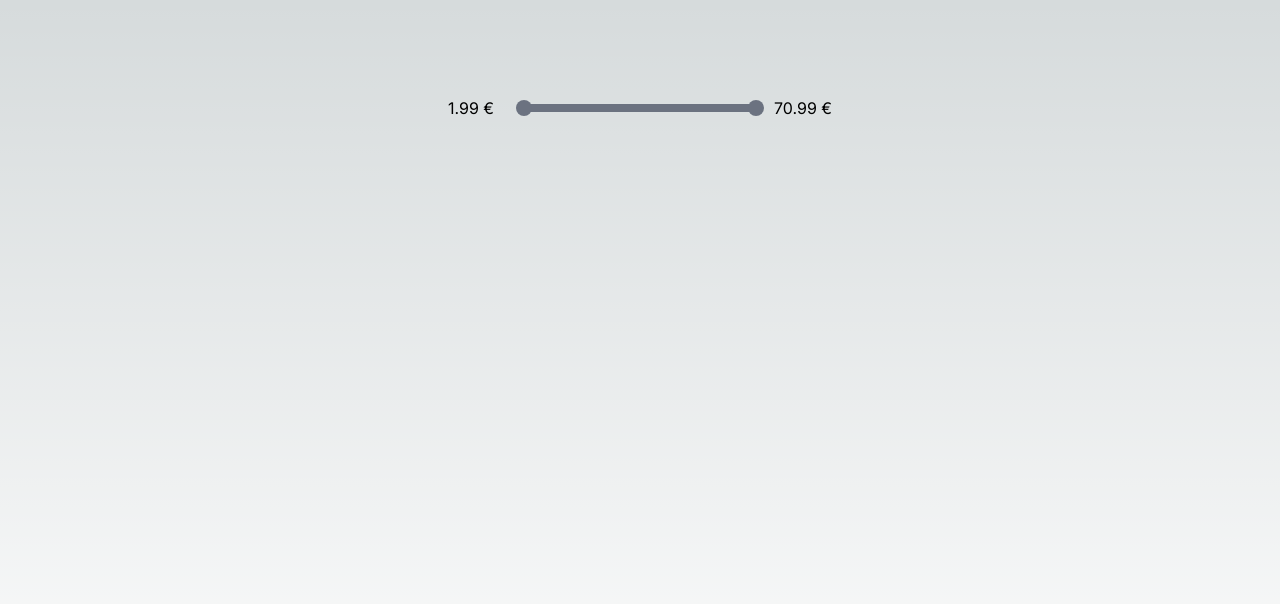
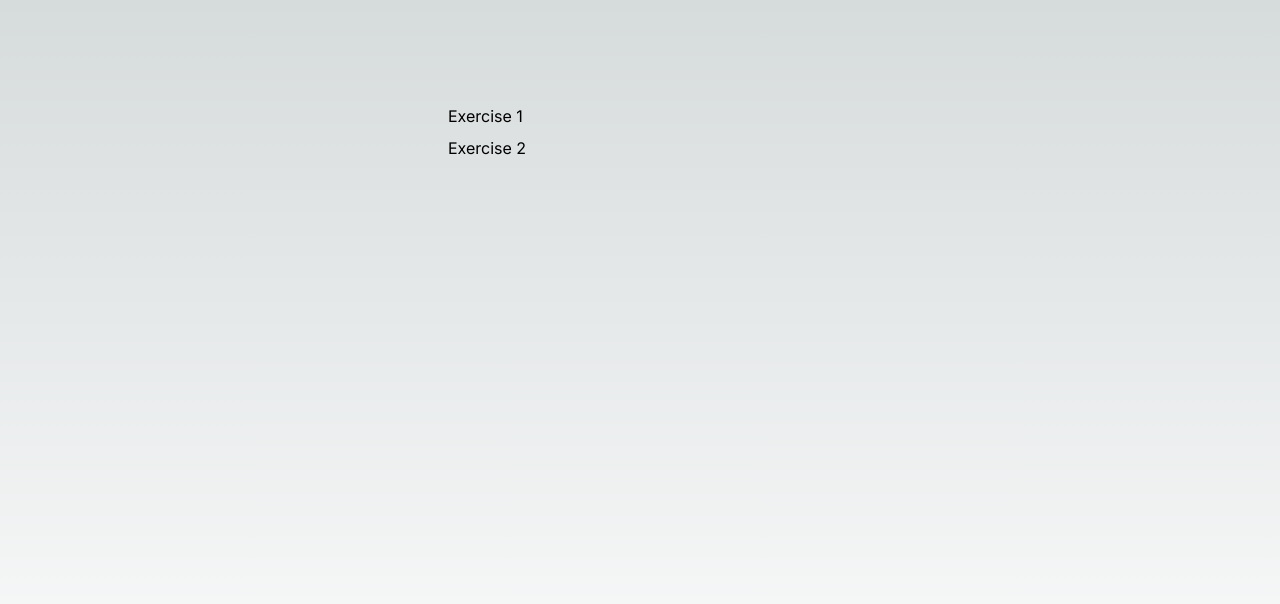
Before and after one commit to Hajskaads/custom-range, a Next.js app: page / in a window 1280 px wide. Shown: the top 604 px of the page. Built offline with nearby package versions, Linux system fonts and the light colour scheme.

Commit message:
functional fixedRange

```diff
--- a/app/exercise1/page.tsx
+++ b/app/exercise1/page.tsx
@@ -1,5 +1,3 @@
-"use client";
-
 import Range from "@components/range/range";
 
 export default function Home() {
--- a/app/exercise2/page.tsx
+++ b/app/exercise2/page.tsx
@@ -1,5 +1,3 @@
-"use client";
-
 import Range from "@components/range/range";
 
 export default function Home() {
--- a/app/page.tsx
+++ b/app/page.tsx
@@ -1,12 +1,17 @@
-"use client";
-
-import Range from "@components/range/fixedRange/fixedRange";
+import Link from "next/link";
 
 export default function Home() {
   return (
     <main className="flex min-h-screen flex-col items-center justify-between p-24">
       <div className="w-96">
-        <Range />
+        <ul>
+          <li className="my-2">
+            <Link href="/exercise1">Exercise 1</Link>
+          </li>
+          <li className="my-2">
+            <Link href="/exercise2">Exercise 2</Link>
+          </li>
+        </ul>
       </div>
     </main>
   );
--- a/components/range/fixedRange/fixedRange.tsx
+++ b/components/range/fixedRange/fixedRange.tsx
@@ -1,84 +1,20 @@
+"use client";
+
 import React, { useState, useRef, useEffect } from "react";
 import s from "../range.module.css";
 import FixedLabel from "./fixedLabel/fixedLabel";
 import RangeBullet from "../shared/rangeBullet/rangeBullet";
 import { BulletType } from "@lib/types";
+import normalizeValue from "@lib/normalizeValue";
+import transformToPercentage from "@lib/transformToPercentage";
+import findClosestValue from "@lib/findClosestValue";
 
 const minBullet: BulletType = "min";
 const maxBullet: BulletType = "max";
 
-/**
- * Finds the value in the given array that is closest to the target number.
- * If the target number is exactly between two values, it returns the highest or lowest value based on the isMax flag.
- *
- * @param {number[]} numbers - Array of numbers to search.
- * @param {number} target - Target number.
- * @param {boolean} isMax - Flag indicating whether to return the highest or lowest value when equidistant.
- * @returns {number} - The value in the array that is closest to the target number.
- */
-function findClosestValue(
-  target: number,
-  numbers: number[],
-  isMax: boolean
-): number {
-  let closestValue = numbers[0];
-
-  // Iterate over the numbers array
-  for (let i = 1; i < numbers.length; i++) {
-    const currentNumber = numbers[i];
-
-    // Check if the absolute difference between the current number and target is smaller than the closest difference so far
-    if (Math.abs(currentNumber - target) < Math.abs(closestValue - target)) {
-      closestValue = currentNumber;
-    } else if (
-      Math.abs(currentNumber - target) === Math.abs(closestValue - target)
-    ) {
-      // Check if the numbers are equidistant from the target
-      if (isMax) {
-        closestValue = Math.max(currentNumber, closestValue);
-      } else {
-        closestValue = Math.min(currentNumber, closestValue);
-      }
-    }
-  }
-
-  return closestValue;
-}
-
-/**
- * Transforms a given number from an array to a percentage based on the minimum and maximum values of the array.
- * @param {number} number - The input number to be transformed.
- * @param {number[]} array - The array of numbers.
- * @returns {number} - The percentage value corresponding to the input number.
- */
-function transformToPercentage(number: number, array: number[]) {
-  const minValue = Math.min(...array);
-  const maxValue = Math.max(...array);
-
-  const percentage = ((number - minValue) / (maxValue - minValue)) * 100;
-  return percentage;
-}
-
-/**
- * Transforms an array of numbers to a percentage scale based on the minimum and maximum values.
- * @param {number[]} array - The array of numbers.
- * @returns {number[]} - The array of numbers transformed to a percentage scale.
- */
-function transformArrayToPercentage(array: number[]) {
-  // Find the minimum and maximum values in the array
-  const minValue = Math.min(...array);
-  const maxValue = Math.max(...array);
-
-  // Calculate the percentage for each number in the array
-  const percentageArray = array.map((number) => {
-    return ((number - minValue) / (maxValue - minValue)) * 100;
-  });
-
-  // Return the array of numbers transformed to a percentage scale
-  return percentageArray;
-}
-
 const FixedRange: React.FC = () => {
+  const [min, setMin] = useState<number>(1.99);
+  const [max, setMax] = useState<number>(70.99);
   const [minValue, setMinValue] = useState<number>(1.99);
   const [maxValue, setMaxValue] = useState<number>(70.99);
   const [fixedValues, setFixedValues] = useState<number[]>([
@@ -88,9 +24,6 @@ const FixedRange: React.FC = () => {
   const [activeBullet, setActiveBullet] = useState<BulletType | null>(null);
   const [onTopBullet, setOnTopBullet] = useState<BulletType>("max");
   const rangeRef = useRef<HTMLDivElement | null>(null);
-
-  const fixedValuesToPercentage: number[] =
-    transformArrayToPercentage(fixedValues);
 
   useEffect(() => {
     const handleMouseUp = () => {
@@ -131,27 +64,56 @@ const FixedRange: React.FC = () => {
         newValue !== minValue &&
         newValue > Math.min(...fixedValues) - 50 // If the condition is removed, bullet is re-rendered when it doesn't make sense, and if newValue > min is left, when moving the cursor very quickly, the minimum is not reached.
       ) {
+        console.log("fixedValues", fixedValues);
+        console.log("newValue", newValue);
+        console.log("min", min);
+        console.log("max", max);
+        console.log("normalizeValue", normalizeValue(min, max, newValue));
+        console.log(
+          "findClosestValue",
+          findClosestValue(
+            normalizeValue(min, max, newValue),
+            fixedValues,
+            false
+          )
+        );
+        console.log("\n");
+
         const newMinValue = +Math.max(
           Math.min(
-            findClosestValue(newValue, fixedValuesToPercentage, false),
+            findClosestValue(
+              normalizeValue(min, max, newValue),
+              fixedValues,
+              false
+            ),
+            // normalizeValue(minValue, maxValue, newValue)
             maxValue
           ),
-          Math.min(...fixedValues)
+          min
         ).toFixed(2);
-        setMinValue(newMinValue);
+        if (newMinValue !== minValue) {
+          setMinValue(newMinValue);
+        }
       } else if (
         activeBullet === maxBullet &&
         newValue !== maxValue &&
         newValue < Math.max(...fixedValues) * 1.5 // If the condition is removed, it is re-rendered when it doesn't make sense, and if newValue < max is left without a factor, when moving the cursor very quickly, the maximum is not reached.
       ) {
+        console.log("newValue", newValue);
         const newMaxValue = +Math.min(
           Math.max(
-            findClosestValue(newValue, fixedValuesToPercentage, true),
+            findClosestValue(
+              normalizeValue(min, max, newValue),
+              fixedValues,
+              true
+            ),
             minValue
           ),
-          Math.max(...fixedValues)
+          max
         ).toFixed(2);
-        setMaxValue(newMaxValue);
+        if (newMaxValue !== minValue) {
+          setMaxValue(newMaxValue);
+        }
       }
     };
 
--- a/components/range/normalRange/normalRange.tsx
+++ b/components/range/normalRange/normalRange.tsx
@@ -1,3 +1,5 @@
+"use client";
+
 import React, { useState, useRef, useEffect } from "react";
 import s from "../range.module.css";
 import { BulletType } from "@lib/types";
--- /dev/null
+++ b/lib/findClosestValue.ts
@@ -0,0 +1,37 @@
+/**
+ * Finds the value in the given array that is closest to the target number.
+ * If the target number is exactly between two values, it returns the highest or lowest value based on the isMax flag.
+ *
+ * @param {number[]} numbers - Array of numbers to search.
+ * @param {number} target - Target number.
+ * @param {boolean} isMax - Flag indicating whether to return the highest or lowest value when equidistant.
+ * @returns {number} - The value in the array that is closest to the target number.
+ */
+export default function findClosestValue(
+  target: number,
+  numbers: number[],
+  isMax: boolean
+): number {
+  let closestValue = numbers[0];
+
+  // Iterate over the numbers array
+  for (let i = 1; i < numbers.length; i++) {
+    const currentNumber = numbers[i];
+
+    // Check if the absolute difference between the current number and target is smaller than the closest difference so far
+    if (Math.abs(currentNumber - target) < Math.abs(closestValue - target)) {
+      closestValue = currentNumber;
+    } else if (
+      Math.abs(currentNumber - target) === Math.abs(closestValue - target)
+    ) {
+      // Check if the numbers are equidistant from the target
+      if (isMax) {
+        closestValue = Math.max(currentNumber, closestValue);
+      } else {
+        closestValue = Math.min(currentNumber, closestValue);
+      }
+    }
+  }
+
+  return closestValue;
+}
--- /dev/null
+++ b/lib/normalizeValue.ts
@@ -0,0 +1,16 @@
+/**
+ * Normalizes a given number within a specified range.
+ * @param min - The minimum value of the range.
+ * @param max - The maximum value of the range.
+ * @param normalizedValue - The normalized value from 0 to 100.
+ * @returns The number normalized from min to max.
+ */
+export default function normalizeValue(
+  min: number,
+  max: number,
+  percentage: number
+): number {
+  const range = max - min; // Calculate the range of the values
+  const normalized = (percentage / 100) * range + min; // Denormalize the value within the range
+  return normalized; // Return the normalized value
+}
--- /dev/null
+++ b/lib/transformToPercentage.ts
@@ -0,0 +1,13 @@
+/**
+ * Transforms a given number from an array to a percentage based on the minimum and maximum values of the array.
+ * @param {number} number - The input number to be transformed.
+ * @param {number[]} array - The array of numbers.
+ * @returns {number} - The percentage value corresponding to the input number.
+ */
+export default function transformToPercentage(number: number, array: number[]) {
+  const minValue = Math.min(...array);
+  const maxValue = Math.max(...array);
+
+  const percentage = ((number - minValue) / (maxValue - minValue)) * 100;
+  return percentage;
+}
```
Also changed, not shown: lib/transformArrayToPercentage.ts (added, +18 -0 lines).
